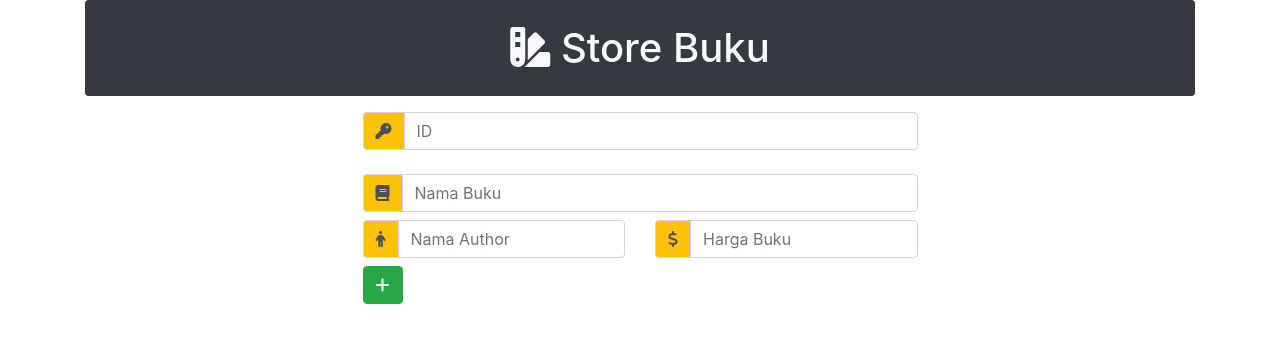
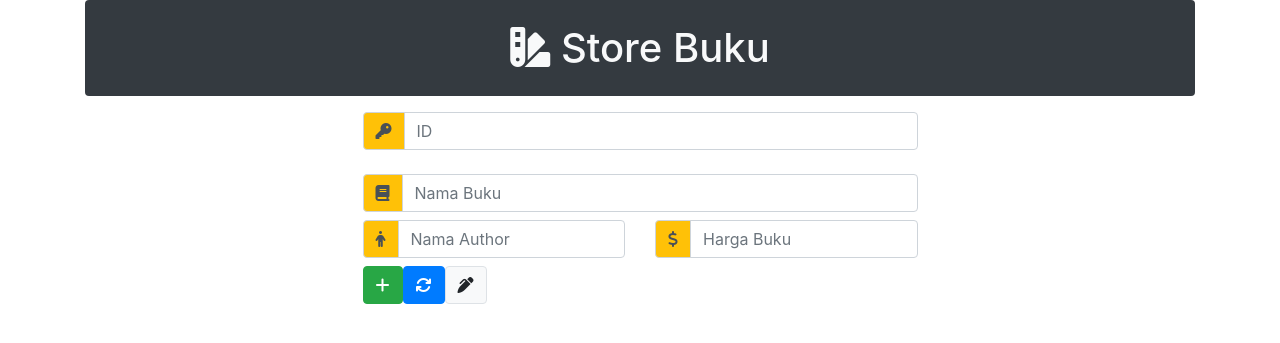
Before and after one commit to Lmaowee/tugas, a PHP site: page / in a window 1280 px wide. Shown: the top 343 px of the page. Run offline with PHP 8.4, Linux system fonts and the light colour scheme; some libraries are stand-ins or nearby versions.

Commit message:
added sync icon and pen icon

```diff
--- a/New folder/index.php
+++ b/New folder/index.php
@@ -46,6 +46,9 @@
           </div>
           <div class="d-flex">
               <?php buttonElement(btnid:"btn-create",styleclass:"btn btn-success",text:"<i class='fas fa-plus'></i>",name:"create",attr:"") ?>
+              <?php buttonElement(btnid:"btn-read",styleclass:"btn btn-primary",text:"<i class='fas fa-sync'></i>",name:"read",attr:"") ?>
+              <?php buttonElement(btnid:"btn-update",styleclass:"btn btn-light border",text:"<i class='fas fa-pen-alt'></i>",name:"update",attr:"") ?>
+
           </div>
         </form>
       </div>
```
